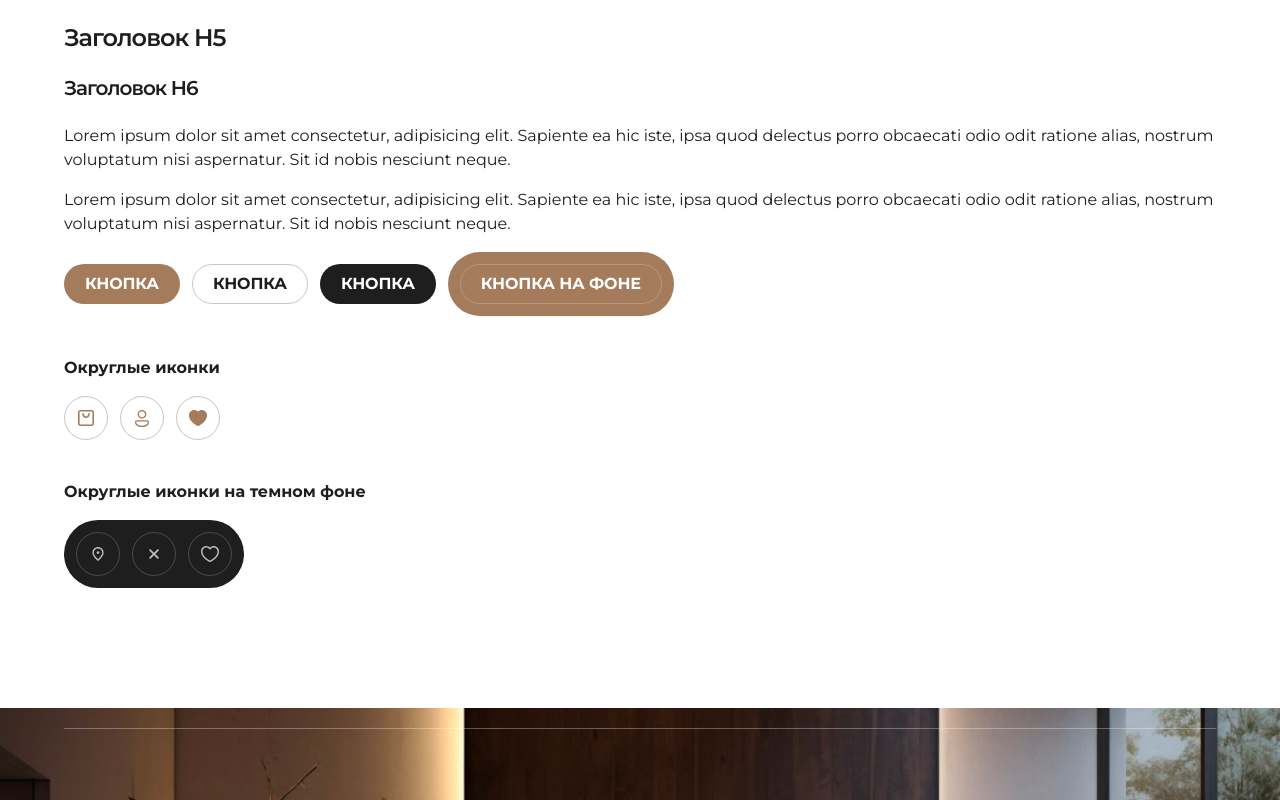
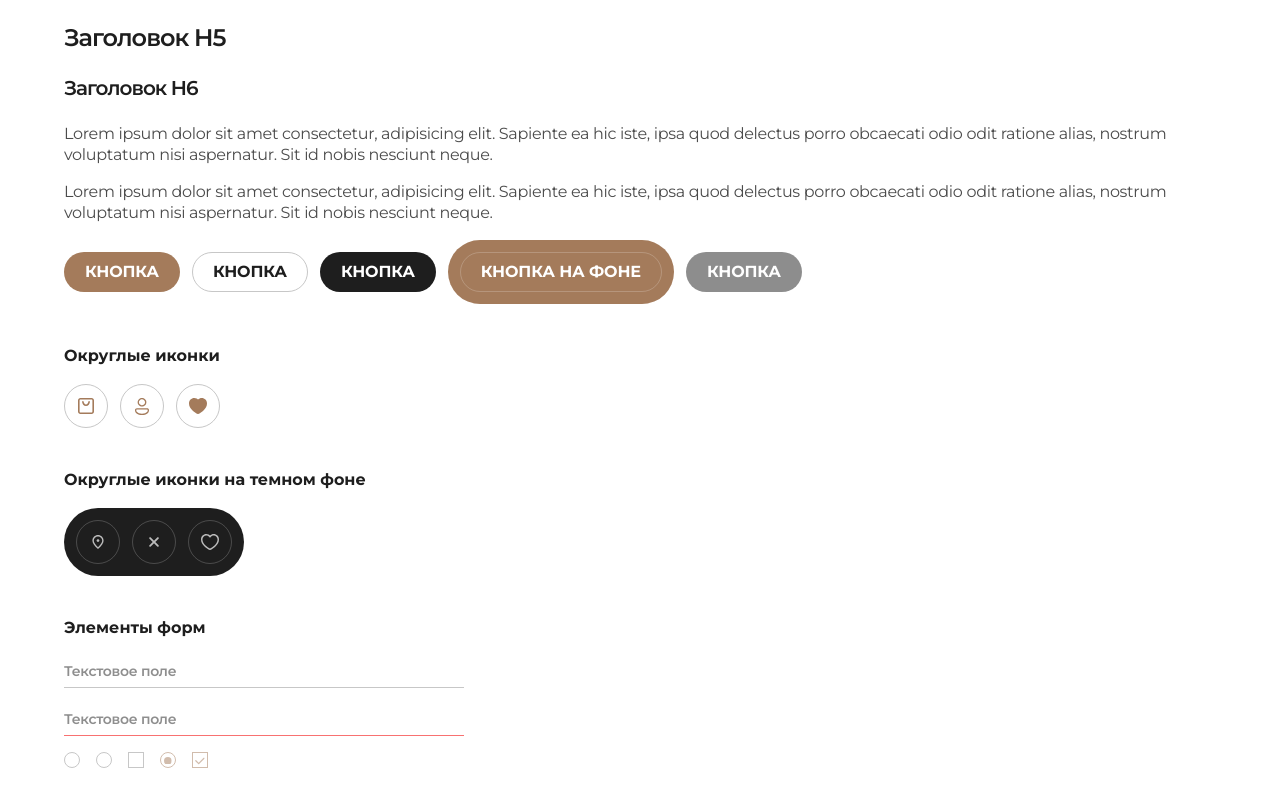
Before and after one commit to moodrets/front-osvetim, a Vue app: page /styles in a window 1280 px wide. Shown: the part 460-1260 px from the top of the page. Built offline with nearby package versions, Linux system fonts and the light colour scheme.

Commit message:
last changes

```diff
--- a/src/components/blocks/ProductList.vue
+++ b/src/components/blocks/ProductList.vue
@@ -12,7 +12,7 @@
             class="product-item relative"
             :class="product.addClass"
         >
-            <div class="relative mb-2.5 group">
+            <div class="relative mb-2.5 group min-h-[200px] bg-stone">
                 <div class="pointer-events-none absolute top-2 right-2 flex items-center gap-2 z-[10] md:top-4 md:right-4">
                     <div class="rounded-icon w-8 h-8 md:w-11 md:h-11">
                         <div class="svg-icon svg-icon--nostyle">
--- a/src/components/common/AppSort.vue
+++ b/src/components/common/AppSort.vue
@@ -8,7 +8,7 @@
                 </div>
             </div>
         </div>
-        <div class="app-sort__dropdown">
+        <div class="app-sort__dropdown" v-if="state.sortList.length">
             <ul>
                 <li
                     v-for="(item, itemIndex) in state.sortList"
@@ -22,8 +22,7 @@
 </template>
 
 <script setup lang="ts">
-import { computed } from '@vue/reactivity';
-import { onMounted, onUnmounted, reactive } from 'vue'
+import { onMounted, onUnmounted, reactive, computed } from 'vue'
 
 interface SortItem {
     current: boolean,
@@ -97,6 +96,7 @@ onUnmounted(() => {
         text-[16px]
         font-semibold
         tracking-[-0.32px]
+        select-none
     ;
 
     &__current {
@@ -106,7 +106,6 @@ onUnmounted(() => {
             flex
             items-center
             gap-2
-            select-none
         ;
     }
 
--- a/src/styles/elements/button.scss
+++ b/src/styles/elements/button.scss
@@ -59,6 +59,7 @@
         ;
     }
 
+    &.disabled,
     &[disabled] {
         @apply
             opacity-50
--- a/src/styles/elements/forms.scss
+++ b/src/styles/elements/forms.scss
@@ -54,6 +54,8 @@
             @apply
                 scale-100
                 opacity-100
+                pointer-events-none
+                cursor-crosshair
             ;
         }
 
@@ -61,6 +63,12 @@
         &:focus-visible ~ .svg-icon,
         &:focus ~ .svg-icon {
             @apply border-brand;
+        }
+
+        &:disabled {
+            @apply
+                cursor-not-allowed
+            ;
         }
 
         &:disabled ~ .svg-icon {
@@ -78,8 +86,8 @@
 
         svg {
             @apply
-                w-1/2
-                h-1/2
+                w-[55%]
+                h-[55%]
             ;
         }
     }
@@ -111,7 +119,6 @@
     &.is-error {
         @apply
             border-red-400
-            border-b-2
         ;
     }
 }
--- a/src/views/Styles.vue
+++ b/src/views/Styles.vue
@@ -7,10 +7,10 @@
             <h4>Заголовок H4</h4>
             <h5>Заголовок H5</h5>
             <h6>Заголовок H6</h6>
-            <p class="text-base-style">
+            <p class="text-style-base">
                 Lorem ipsum dolor sit amet consectetur, adipisicing elit. Sapiente ea hic iste, ipsa quod delectus porro obcaecati odio odit ratione alias, nostrum voluptatum nisi aspernatur. Sit id nobis nesciunt neque.
             </p>
-            <p class="text-base-style">
+            <p class="text-style-base">
                 Lorem ipsum dolor sit amet consectetur, adipisicing elit. Sapiente ea hic iste, ipsa quod delectus porro obcaecati odio odit ratione alias, nostrum voluptatum nisi aspernatur. Sit id nobis nesciunt neque.
             </p>
             <div class="flex items-center flex-wrap gap-3 mb-10">
@@ -20,6 +20,7 @@
                 <div class="p-3 bg-brand rounded-full">
                     <a href="#" class="app-button app-button--light">Кнопка на фоне</a>
                 </div>
+                <button class="app-button app-button--dark disabled">Кнопка</button>
             </div>
             <div class="font-bold mb-4">Округлые иконки</div>
             <div class="flex flex-wrap items-center gap-3 mb-10">
@@ -59,8 +60,47 @@
                         </div>
                     </div>
                 </div>
+            </div>
+            <div class="font-bold mb-4">Элементы форм</div>
+            <div class="mb-4 max-w-[400px]">
+                <input type="text" class="app-form-control" placeholder="Текстовое поле">
+            </div>
+            <div class="mb-4 max-w-[400px]">
+                <input type="text" class="app-form-control is-error" placeholder="Текстовое поле">
+            </div>
+            <div class="mb-4 flex gap-4 items-center">
+                <div class="app-checkmark">
+                    <input type="radio" name="demo">
+                    <div class="svg-icon">
+                        <svg><use xlink:href="#radio"></use></svg>
+                    </div>
+                </div>
+                <div class="app-checkmark">
+                    <input type="radio" name="demo">
+                    <div class="svg-icon">
+                        <svg><use xlink:href="#radio"></use></svg>
+                    </div>
+                </div>
+                <div class="app-checkmark">
+                    <input type="checkbox">
+                    <div class="svg-icon">
+                        <svg><use xlink:href="#checkmark"></use></svg>
+                    </div>
+                </div>
+                <div class="app-checkmark">
+                    <input type="radio" checked name="demo2" disabled>
+                    <div class="svg-icon">
+                        <svg><use xlink:href="#radio"></use></svg>
+                    </div>
+                </div>
+                <div class="app-checkmark">
+                    <input type="checkbox" checked disabled>
+                    <div class="svg-icon">
+                        <svg><use xlink:href="#checkmark"></use></svg>
+                    </div>
+                </div>
+            </div>
 
-            </div>
         </div>
     </main>
 </template>
```
